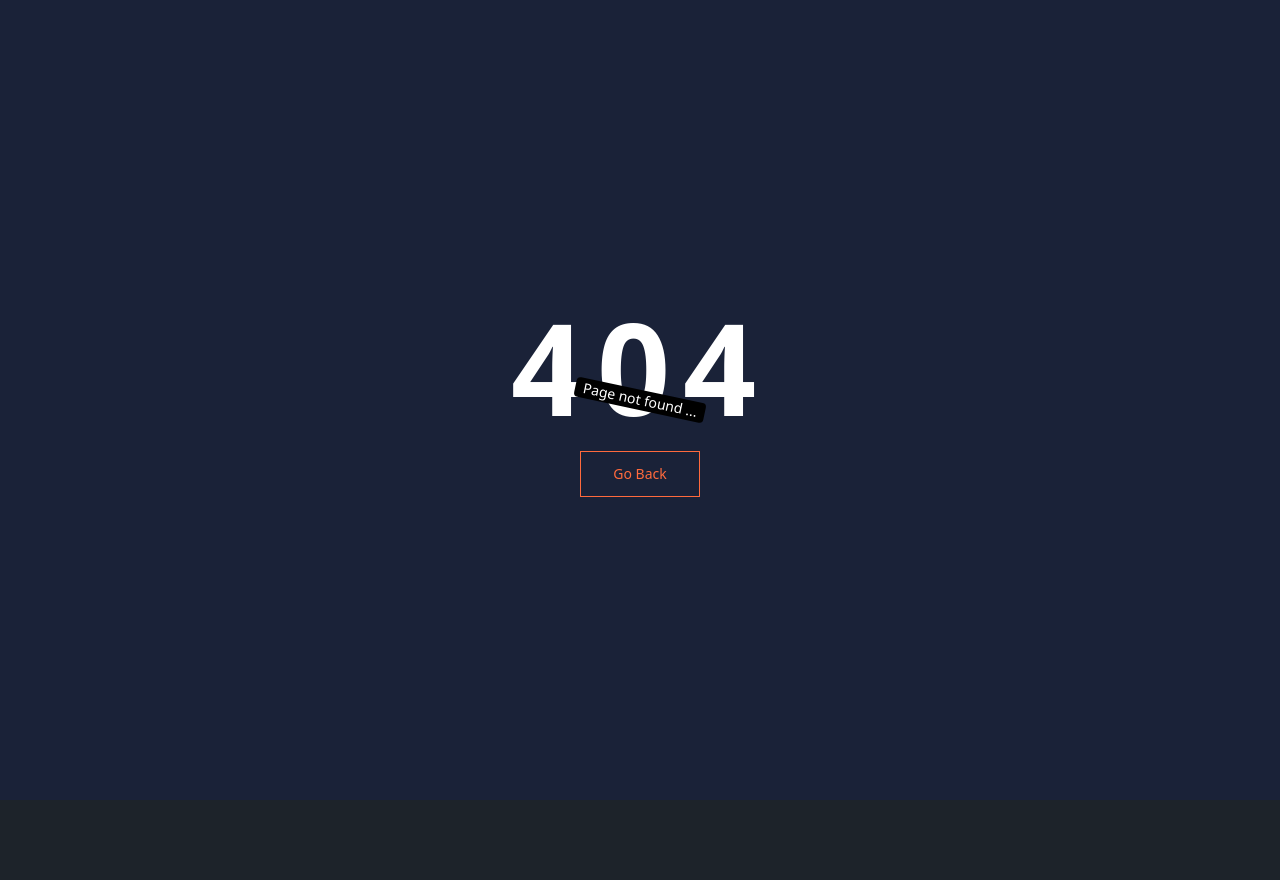
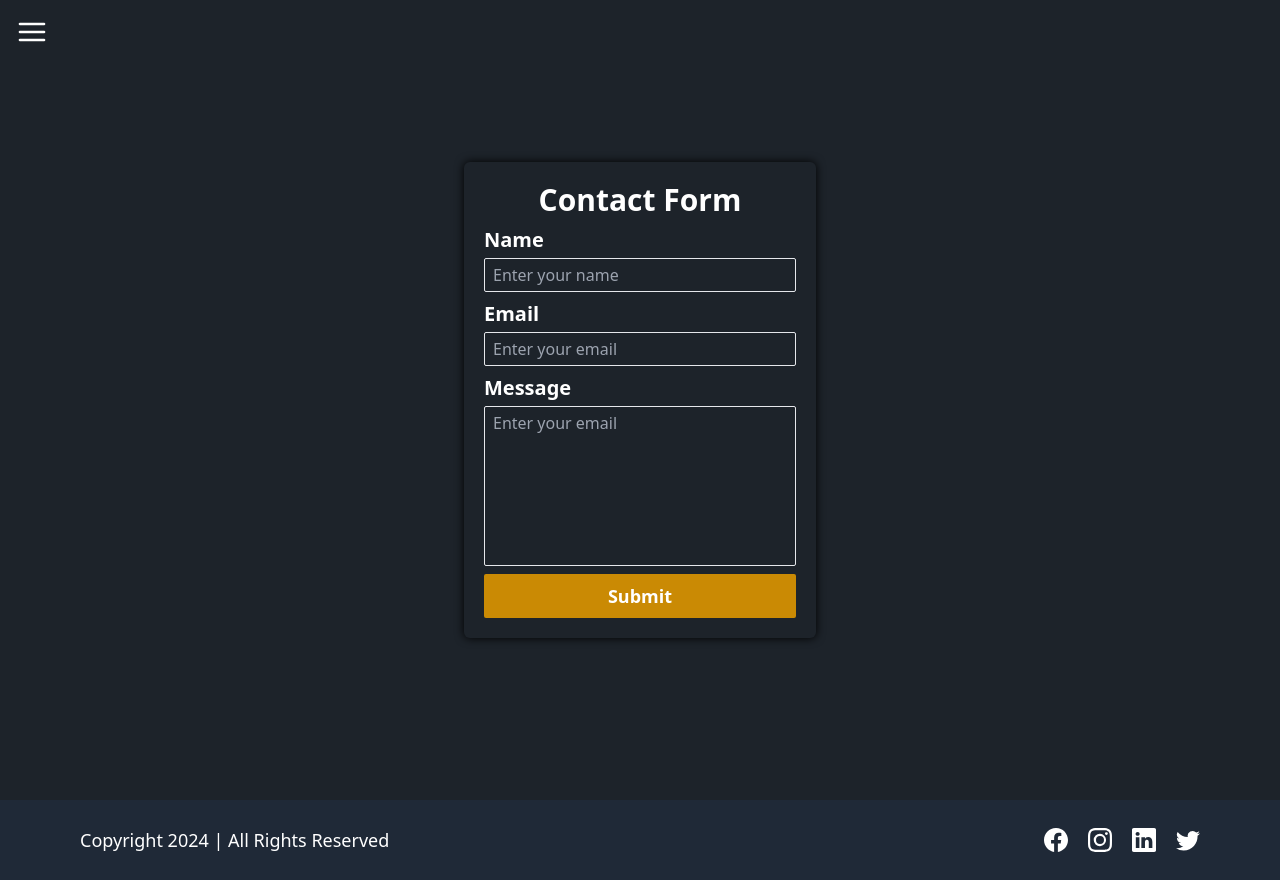
Before and after one commit to chintu46306/EduWave-frontend, a React (Vite) app: page /contact in a window 1280 px wide. Before the commit this address had no page. Before the commit the page ends 800 px from the top, so only its background shows below. Built offline with nearby package versions, Linux system fonts and the light colour scheme.

Commit message:
added: contact us form

```diff
--- a/src/App.jsx
+++ b/src/App.jsx
@@ -3,6 +3,7 @@
 import { Route, Routes } from 'react-router-dom';
 
 import AboutUs from './Pages/AboutUs';
+import Contact from './Pages/Contact';
 import CourseList from './Pages/Course/CourseList';
 import HomePage from './Pages/HomePage';
 import Login from './Pages/Login';
@@ -16,6 +17,7 @@
         <Route path="/" element={<HomePage />} ></Route>
         <Route path="/about" element={<AboutUs />} ></Route>\
         <Route path="/courses" element={<CourseList />} />
+        <Route path="contact" element={<Contact />} />
 
         <Route path="/signup" element={<Signup />} />
         <Route path="/login" element={<Login />} />
--- /dev/null
+++ b/src/Pages/Contact.jsx
@@ -0,0 +1,129 @@
+import { useState } from "react";
+import { toast } from "react-hot-toast";
+
+import axiosInstance from "../Helpers/axiosInstance";
+import { isEmail } from "../Helpers/regexMatcher";
+import HomeLayout from "../Layouts/HomeLayout";
+
+function Contact() {
+
+    const [userInput, setUserInput] = useState({
+        name: "",
+        email: "",
+        message: "",
+    });
+
+    function handleInputChange(e) {
+        const {name, value} = e.target;
+        setUserInput({
+            ...userInput,
+            [name]: value
+        })
+    }
+
+    async function onFormSubmit(e) {
+        e.preventDefault();
+        if(!userInput.email || !userInput.name || !userInput.message) {
+            toast.error("All fields are mandatory");
+            return;
+        }
+
+        if(!isEmail(userInput.email)) {
+            toast.error("Invalid email");
+            return;
+        }
+
+        try {
+            const response = axiosInstance.post("/contact", userInput);
+            toast.promise(response, {
+                loading: "Submitting your message...",
+                success: "Form submitted successfully",
+                error: "Failed to submit the form"
+            });
+            const contactResponse = await response;
+            console.log(contactResponse)
+            if(contactResponse?.data?.success) {
+                setUserInput({
+                    name: "",
+                    email: "",
+                    message: "",
+                });
+            }
+        } catch (err) {
+            toast.error("operation failed....")
+        }
+
+    }
+
+    return (
+        <HomeLayout>
+            <div className="flex items-center justify-center h-[100vh]">
+                <form
+                    noValidate
+                    onSubmit={onFormSubmit}
+                    className="flex flex-col items-center justify-center gap-2 p-5 rounded-md text-white shadow-[0_0_10px_black] w-[22rem]">
+
+                    <h1 className="text-3xl font-semibold">
+                        Contact Form
+                    </h1>
+
+                    <div className="flex flex-col w-full gap-1">
+                        <label htmlFor="name" className="text-xl font-semibold">
+                            Name
+                        </label>
+                        <input
+                            className="bg-transparent border px-2 py-1 rounded-sm"
+                            id="name"
+                            type="text"
+                            name="name"
+                            placeholder="Enter your name"
+                            onChange={handleInputChange}
+                            value={userInput.name}
+                        />
+
+                    </div>
+
+                    <div className="flex flex-col w-full gap-1">
+                        <label htmlFor="email" className="text-xl font-semibold">
+                            Email
+                        </label>
+                        <input
+                            className="bg-transparent border px-2 py-1 rounded-sm"
+                            id="email"
+                            type="email"
+                            name="email"
+                            placeholder="Enter your email"
+                            onChange={handleInputChange}
+                            value={userInput.email}
+                        />
+
+                    </div>
+
+                    <div className="flex flex-col w-full gap-1">
+                        <label htmlFor="message" className="text-xl font-semibold">
+                            Message
+                        </label>
+                        <textarea
+                            className="bg-transparent border px-2 py-1 rounded-sm resize-none h-40"
+                            id="message"
+                            name="message"
+                            placeholder="Enter your email"
+                            onChange={handleInputChange}
+                            value={userInput.message}
+                        />
+
+                    </div>
+                    <button type="submit"
+                        className="w-full bg-yellow-600 hover:bg-yellow-500 transition-all ease-in-out duration-300 rounded-sm py-2 font-semibold text-lg cursor-pointer"
+                    >
+                        Submit
+                    </button>
+
+                </form>
+            </div>
+
+        </HomeLayout>
+    );
+}
+
+export default Contact;
```
